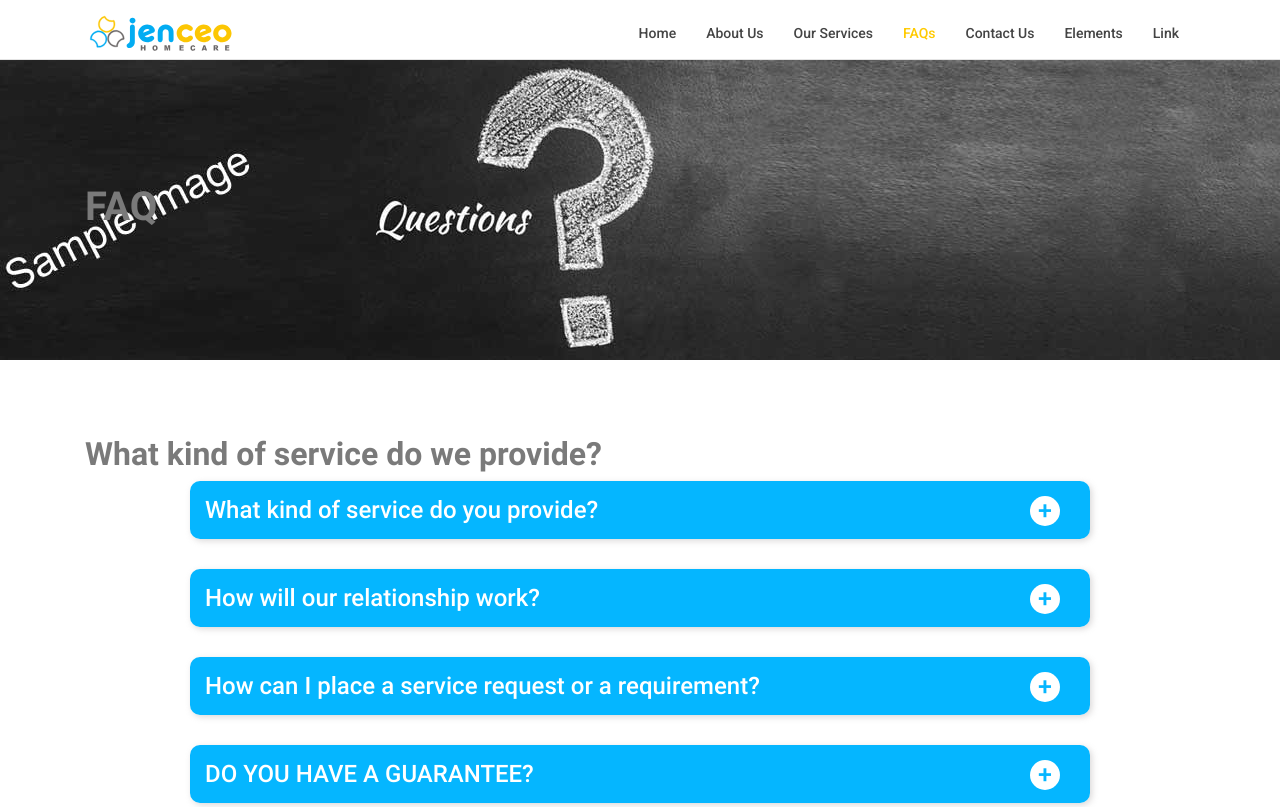
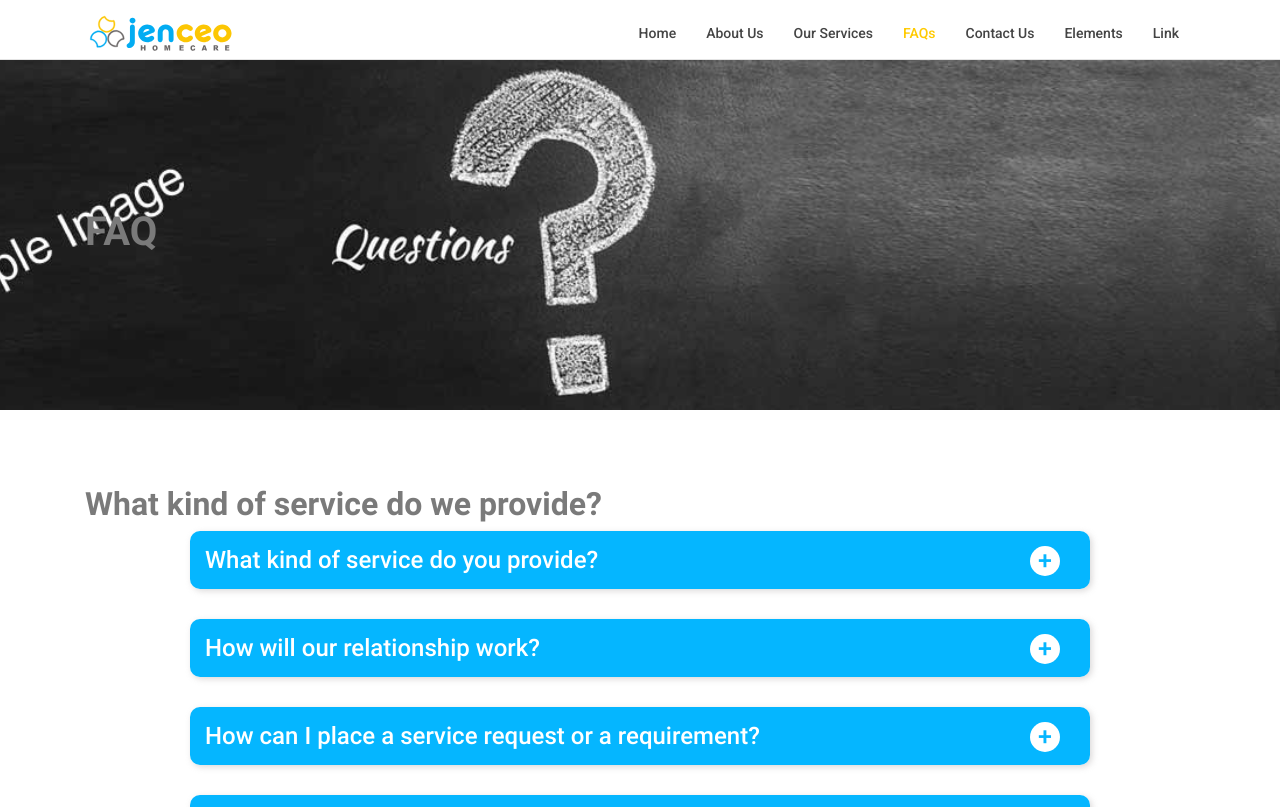
Before and after one commit to jnanaprakashpinisetti/HomeCare, a React (Create React App) app in the folder home-care/: page /FAQs in a window 1280 px wide. Shown: the top 807 px of the page. Built offline with nearby package versions, Linux system fonts and the light colour scheme.

Commit message:
Hero banner height issue fixed

```diff
--- a/home-care/src/components/pages/Faq.js
+++ b/home-care/src/components/pages/Faq.js
@@ -54,7 +54,7 @@ const Faq = () => {
                     <div className="panel panel-default">
                         <div className="panel-heading">
                             <h4 className="panel-title">
-                                <a data-toggle="collapse" data-parent="#accordion" href="#collapse4">DO YOU HAVE A GUARANTEE?</a>
+                                <a data-toggle="collapse" data-parent="#accordion" href="#collapse4">Do you have a Guarantee?</a>
                             </h4>
                         </div>
                         <div id="collapse4" className="panel-collapse collapse ">
--- a/home-care/src/scss/base/_global.scss
+++ b/home-care/src/scss/base/_global.scss
@@ -88,7 +88,7 @@ img {
     margin-top: 60px;
     margin-bottom: 75px;
     padding: 25px;
-    height: 300px;
+    height: 350px;
     background-size: cover;
     background-position: center;
     background-repeat: no-repeat;
@@ -101,6 +101,11 @@ img {
     .container {
         margin-bottom: 0;
         height: 100%;
+    }
+
+
+    .section-heading {
+        margin-bottom: 15px;
     }
 
 }
--- a/home-care/src/scss/layout/about-us.scss
+++ b/home-care/src/scss/layout/about-us.scss
@@ -1,3 +1,5 @@
-.hero-banner {
-    background-image: url(../../images/img/sample.jpg);
+.about-us {
+    .hero-banner {
+        background-image: url(../../images/img/sample.jpg);
+    }
 }
```
